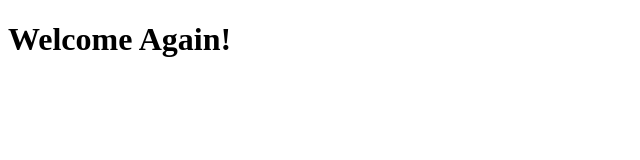
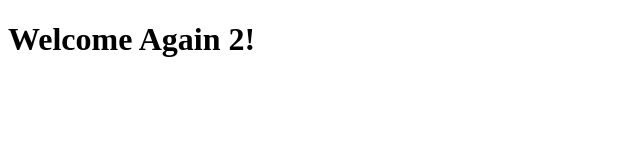
Before and after one commit to AsHtrich/DOLAB10, a plain HTML site: page index.html in a window 1280 px wide. Shown: the full height of the page, 0-640 px from the left. Drawn offline with Linux system fonts and the light colour scheme.

Commit message:
Updated index.html

```diff
--- a/index.html
+++ b/index.html
@@ -4,6 +4,6 @@
     <title>Web Application</title>
 </head>
 <body>
-    <h1>Welcome Again!</h1>
+    <h1>Welcome Again 2!</h1>
 </body>
 </html>
```
